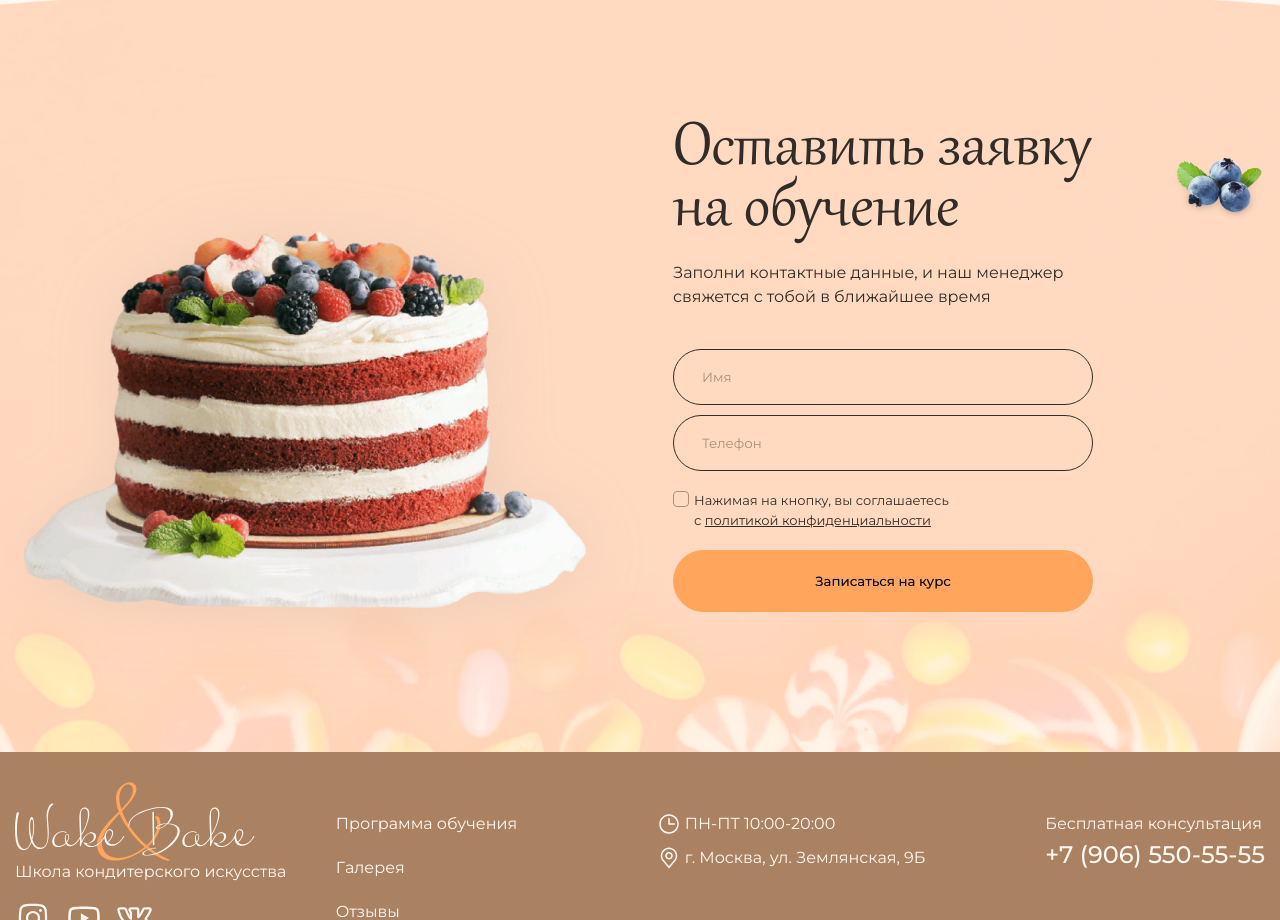
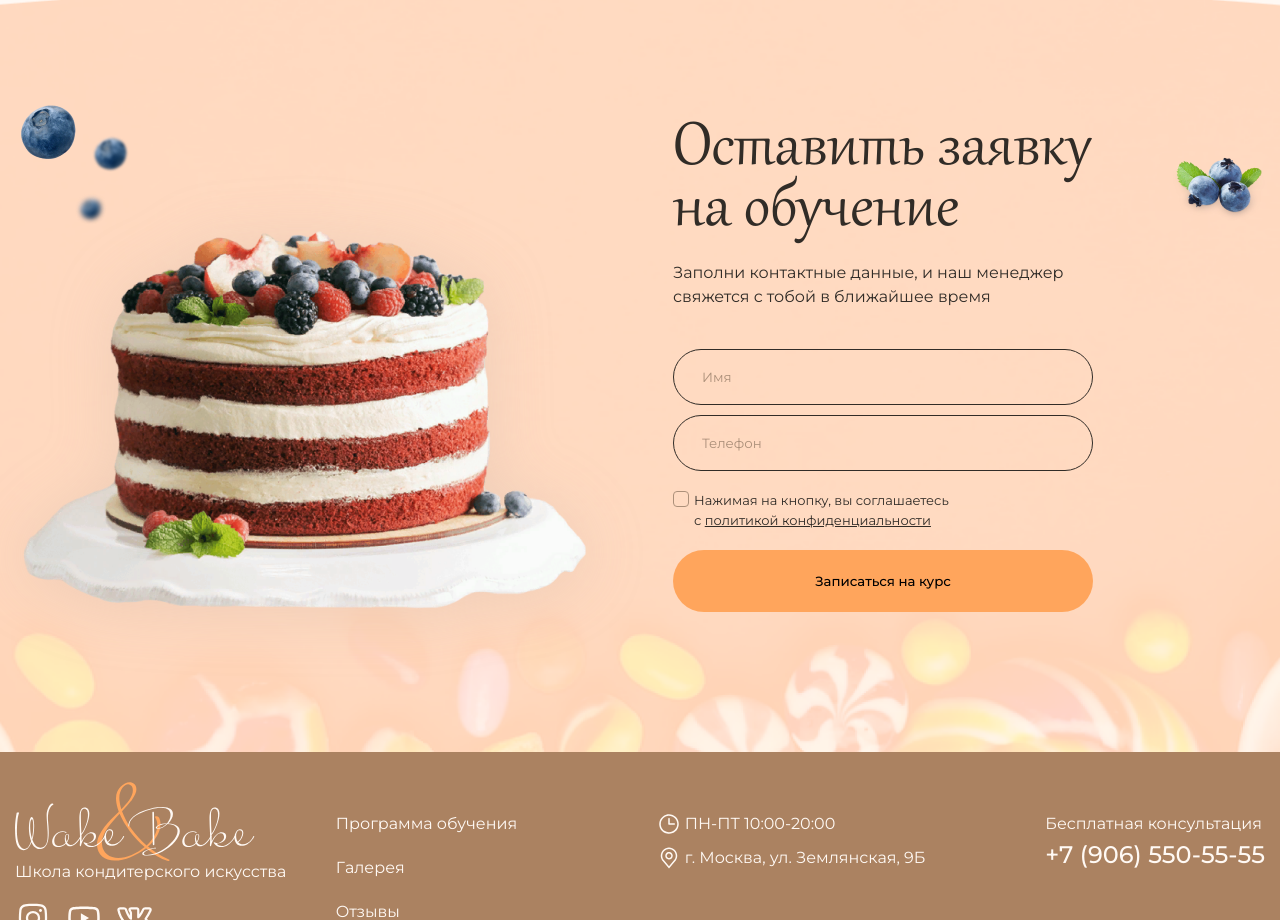
Before and after one commit to tukpairah/layout-finish, a plain HTML site: page index.html in a window 1280 px wide. Shown: the part 4280-5200 px from the top of the page. Drawn offline with Linux system fonts and the light colour scheme.

Commit message:
Update style.css

```diff
--- a/css/style.css
+++ b/css/style.css
@@ -775,7 +775,7 @@
   position: relative;
 }
 .contact__inner::before {
-  content: url("img/decor/berries.png");
+  content: url("../img/decor/berries.png");
   position: absolute;
   top: -4%;
   left: 0;
```
